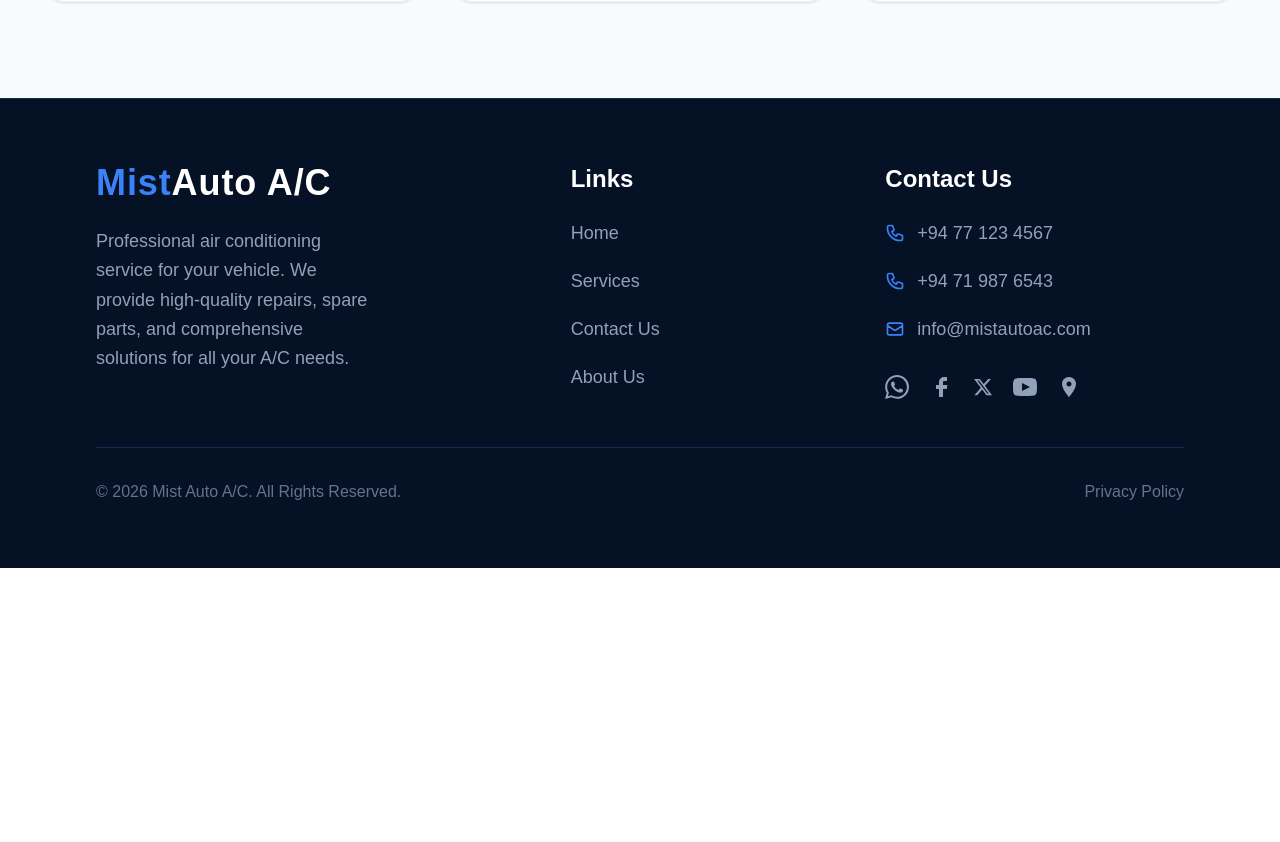
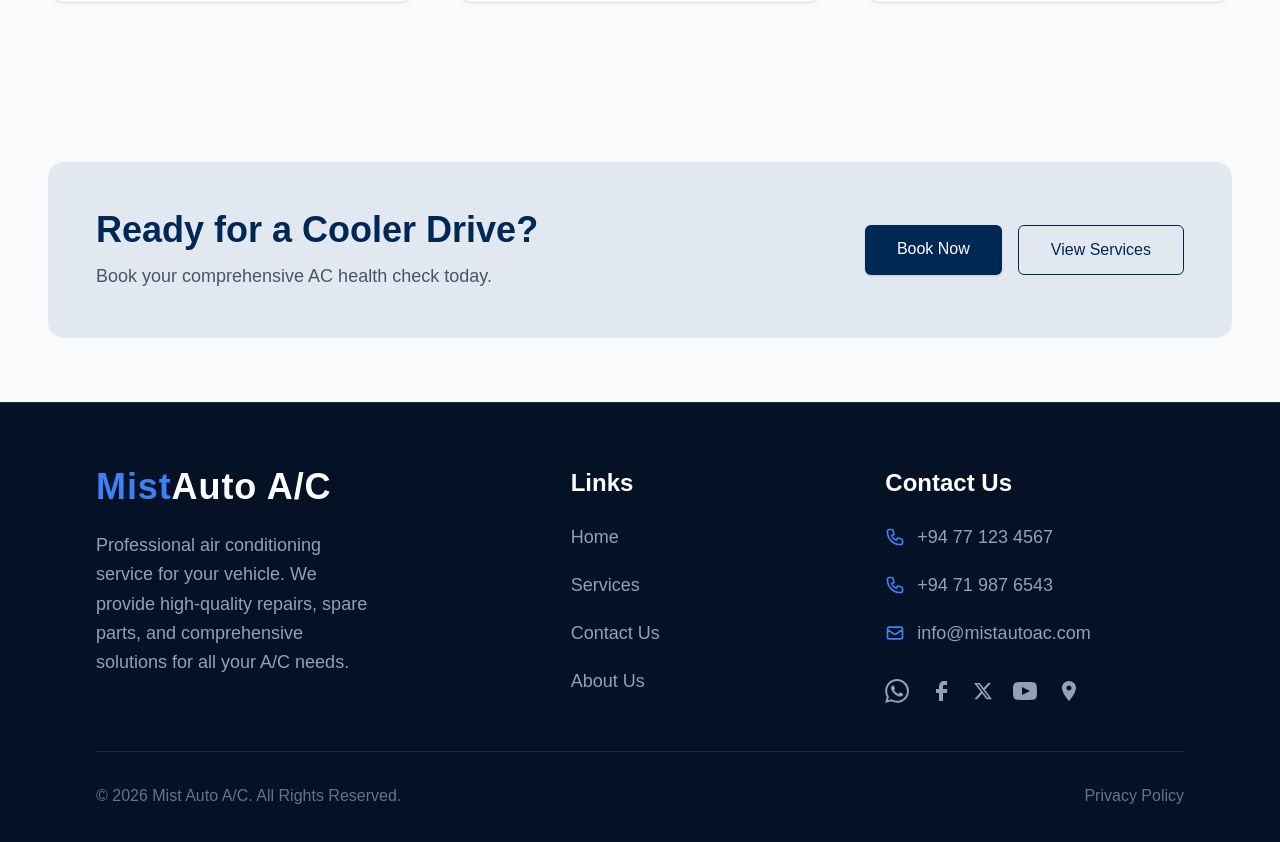
Before and after one commit to Tharaka-Maheshwara/misautoac-new, a Next.js app: page /pages/about in a window 1280 px wide. Shown: the part 2082-2924 px from the top of the page. Before the commit the page ends 2650 px from the top, so only its background shows below. Built offline with nearby package versions, Linux system fonts and the light colour scheme.

Commit message:
About us page okey

```diff
--- a/src/app/pages/about/page.tsx
+++ b/src/app/pages/about/page.tsx
@@ -1,6 +1,7 @@
 import PrecisionCoolingSection from "@/components/layout/PrecisionCoolingSection";
 import WhoAreWeSection from "@/components/layout/WhoAreWeSection";
 import TeamSection from "@/components/layout/TeamSection";
+import CtaSection from "@/components/layout/CtaSection";
 
 export default function AboutPage() {
   return (
@@ -8,6 +9,7 @@ export default function AboutPage() {
       <PrecisionCoolingSection />
       <WhoAreWeSection />
       <TeamSection />
+      <CtaSection />
     </main>
   );
 }
--- /dev/null
+++ b/src/components/layout/CtaSection.tsx
@@ -0,0 +1,37 @@
+import Link from "next/link";
+
+export default function CtaSection() {
+  return (
+    <section className="w-full bg-slate-50 py-16">
+      <div className="mx-auto max-w-[1400px] px-6 md:px-12">
+        <div className="flex flex-col md:flex-row items-center justify-between bg-slate-200 rounded-2xl p-8 md:p-12">
+
+          <div className="mb-6 md:mb-0 text-center md:text-left">
+            <h2 className="text-3xl md:text-4xl font-bold text-[#002855] mb-3">
+              Ready for a Cooler Drive?
+            </h2>
+            <p className="text-lg text-slate-600">
+              Book your comprehensive AC health check today.
+            </p>
+          </div>
+
+          <div className="flex flex-col sm:flex-row gap-4 w-full md:w-auto">
+            <Link
+              href="/pages/contact"
+              className="px-8 py-3 bg-[#002855] text-white font-medium rounded-md hover:bg-[#003f8a] transition-colors text-center shadow-sm"
+            >
+              Book Now
+            </Link>
+            <Link
+              href="/pages/services"
+              className="px-8 py-3 bg-transparent text-[#002855] font-medium rounded-md border border-[#002855] hover:bg-slate-300 transition-colors text-center"
+            >
+              View Services
+            </Link>
+          </div>
+
+        </div>
+      </div>
+    </section>
+  );
+}
```
